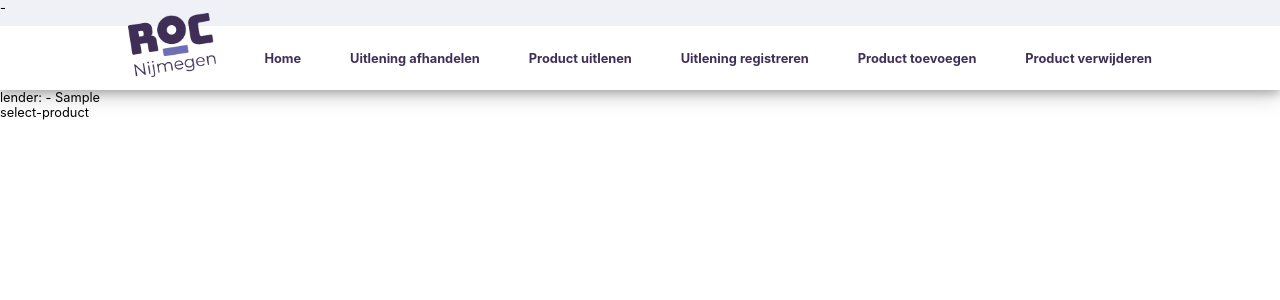
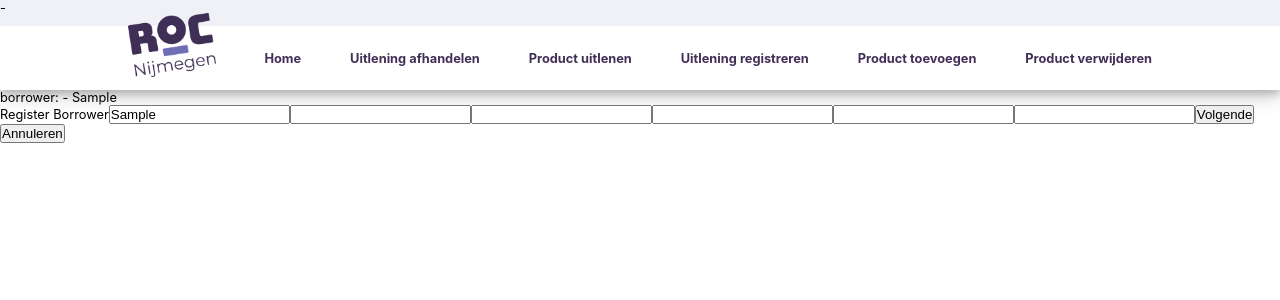
Before and after one commit to odinVos/SysteemBeheer, a React (Create React App) app in the folder systeem-beheer/: page /create-lend in a window 1280 px wide. Both pictures are taken after typing "Sample" into the empty fields and a click on the button "Volgende". Shown: the top 300 px of the page. Built offline with nearby package versions, Linux system fonts and the light colour scheme.

Commit message:
Changed naming and types afther  merge

```diff
--- a/systeem-beheer/src/components/CreateLendWizard.tsx
+++ b/systeem-beheer/src/components/CreateLendWizard.tsx
@@ -1,20 +1,30 @@
 import React, { useState } from "react";
 import { Navigate, Route, Routes, useNavigate } from "react-router-dom";
 import Borrower from "../models/Borrower";
-import ScanPasLender from "./wizardCards/ScanPasLender";
-import RegisterLender from "./RegisterLender";
+import ScanPassBorrower from "./wizardCards/ScanPassBorrower";
+import RegisterBorrower from "./RegisterBorrower";
 
 function CreateLendWizard() {
   const navigate = useNavigate();
 
-  const [lender, setLender] = useState<Borrower | undefined>(undefined);
+  const [borrower, setBorrower] = useState<Borrower>({
+        id: "",
+        name: "",
+        surname: "",
+        passNumber: "",
+        studentNumber: "",
+        cohort: "",
+        education: "",
+        lastTimeLend: new Date()
+  });
+
   const [activePage, setActivePage] = useState<string>("scan-pas");
 
-  function setLenderAndGoToNextPage(lender: Borrower) {
-    setLender(lender);
+  function setborrowerAndGoToNextPage(borrower: Borrower) {
+    setBorrower(borrower);
 
-    if (lender.id == undefined) {
-      setActivePage("register-lender");
+    if (borrower.id == "") {
+      setActivePage("register-borrower");
       return;
     }
 
@@ -22,14 +32,14 @@ function CreateLendWizard() {
   }
 
   const pages: { [key: string]: React.ReactNode } = {
-    "scan-pas": <ScanPasLender setLender={setLenderAndGoToNextPage}/>,
-    "register-lender": <RegisterLender lender={lender!} setLender={setLenderAndGoToNextPage}/>,
+    "scan-pas": <ScanPassBorrower setBorrower={setborrowerAndGoToNextPage}/>,
+    "register-borrower": <RegisterBorrower borrower={borrower} setBorrower={setborrowerAndGoToNextPage}/>,
     "select-product": <div>select-product</div>,
   };
 
   return (
     <div>
-      lender: {lender?.name} - {lender?.passNumber}
+      borrower: {borrower?.name} - {borrower?.passNumber}
       <div></div>
       {pages[activePage]}
     </div>
--- /dev/null
+++ b/systeem-beheer/src/components/RegisterBorrower.tsx
@@ -0,0 +1,50 @@
+import React from "react";
+import CreateBorrower from "../models/CreateBorrower";
+import Borrower from "../models/Borrower";
+
+function RegisterBorrower(props:{borrower: Borrower, setBorrower: (borrower: Borrower) => void }) {
+  function createBorrower(borrower: CreateBorrower): Borrower | undefined{
+    return undefined;
+  }
+
+  function handleSubmit(formData: FormData) {
+    const passNumber: string = formData.get("pasnummer") as string;
+    const name: string = formData.get("name") as string;
+    const surname: string = formData.get("surname") as string;
+    const studentNumber: string = formData.get("studentNumber") as string;
+    const studie: string = formData.get("studie") as string;
+    const cohort: string = formData.get("cohort") as string;
+    const borrowerFormData: CreateBorrower = {
+      passNumber: passNumber,
+      name: name,
+      surname: surname,
+      studentNumber: studentNumber,
+      education: studie,
+      cohort: cohort,
+    };
+
+    const borrower: Borrower | undefined = createBorrower(borrowerFormData);
+
+    if(borrower == undefined){
+      return;
+    }
+
+    props.setBorrower(borrower);
+  }
+
+  return (
+    <form action={handleSubmit}>
+      Register Borrower
+      <input type="text" name="pasnummer" defaultValue={props.borrower.passNumber}/>
+      <input type="text" name="studentNumber" defaultValue={props.borrower.studentNumber}/>
+      <input type="text" name="name" defaultValue={props.borrower.name}/>
+      <input type="text" name="surname" defaultValue={props.borrower.surname}/>
+      <input type="text" name="education" defaultValue={props.borrower.education}/>
+      <input type="text" name="cohort" defaultValue={props.borrower.cohort}/>
+      <button type="submit">Volgende</button>
+      <button type="button">Annuleren</button>
+    </form>
+  )
+}
+
+export default RegisterBorrower;
--- a/systeem-beheer/src/components/RegisterLender.tsx
+++ /dev/null
@@ -1,50 +0,0 @@
-import React from "react";
-import Lender from "../models/Lender";
-import CreateLender from "../models/CreateLender";
-
-function RegisterLender(prop: {lender: Partial<Lender>, setLender: (lender: Lender) => void }) {
-  function createLender(lender: CreateLender): Lender | undefined{
-    return undefined;
-  }
-
-  function handleSubmit(formData: FormData) {
-    const passNumber: string = formData.get("pasnummer") as string;
-    const name: string = formData.get("name") as string;
-    const surName: string = formData.get("surName") as string;
-    const studentNumber: string = formData.get("studentNumber") as string;
-    const studie: string = formData.get("studie") as string;
-    const cohort: string = formData.get("cohort") as string;
-    const lenderFormData: CreateLender = {
-      pasNumber: passNumber,
-      name: name,
-      surName: surName,
-      studentNumber: studentNumber,
-      education: studie,
-      cohort: cohort,
-    };
-
-    const lender: Lender | undefined = createLender(lenderFormData);
-
-    if(lender == undefined){
-      return;
-    }
-
-    createLender(lender);
-  }
-
-  return (
-    <form action={handleSubmit}>
-      Register Lender
-      <input type="text" name="pasnummer" defaultValue={prop.lender.pasNumber}/>
-      <input type="text" name="studentNumber"/>
-      <input type="text" name="name"/>
-      <input type="text" name="surName"/>
-      <input type="text" name="studie"/>
-      <input type="text" name="cohort"/>
-      <button type="submit">Volgende</button>
-      <button type="button">Annuleren</button>
-    </form>
-  )
-}
-
-export default RegisterLender;
--- a/systeem-beheer/src/components/wizardCards/ScanPasLender.tsx
+++ b/systeem-beheer/src/components/wizardCards/ScanPassBorrower.tsx
@@ -1,11 +1,10 @@
 import React from "react";
-import Lender from "../../models/Borrower";
 import NavBar from "../NavBar";
 import "./WizardCards.css";
 import Borrower from "../../models/Borrower";
 
-function ScanPasLender(props: { setLender: (lender: Borrower) => void }) {
-  function getLenderByPassNumber(passNumber: string): Borrower | undefined {
+function ScanPassBorrower(props: { setBorrower: (borrower: Borrower) => void }) {
+  function getBorrowerByPassNumber(passNumber: string): Borrower | undefined {
     if (passNumber === "12345") {
       return {
         id: "1",
@@ -23,11 +22,11 @@ function ScanPasLender(props: { setLender: (lender: Borrower) => void }) {
 
   function handleSubmit(formData: FormData) {
     const passNumber: string = formData.get("passNumber") as string;
-    var lender: Borrower | undefined = getLenderByPassNumber(
+    var borrower: Borrower | undefined = getBorrowerByPassNumber(
       passNumber as string
     );
-    if (lender == undefined) {
-      lender = {
+    if (borrower == undefined) {
+      borrower = {
         id: "",
         name: "",
         surname: "",
@@ -38,7 +37,7 @@ function ScanPasLender(props: { setLender: (lender: Borrower) => void }) {
         lastTimeLend: new Date()
       };
     }
-    props.setLender(lender);
+    props.setBorrower(borrower);
   }
 
   return (
@@ -64,4 +63,4 @@ function ScanPasLender(props: { setLender: (lender: Borrower) => void }) {
   );
 }
 
-export default ScanPasLender;
+export default ScanPassBorrower;
--- /dev/null
+++ b/systeem-beheer/src/models/CreateBorrower.ts
@@ -0,0 +1,10 @@
+interface CreateBorrower {
+  studentNumber: string;
+  name: string;
+  surname: string;
+  cohort: string;
+  education: string;
+  passNumber: string;
+}
+
+export default CreateBorrower;
--- a/systeem-beheer/tsconfig.json
+++ b/systeem-beheer/tsconfig.json
@@ -22,5 +22,5 @@
   },
   "include": [
     "src"
-  ]
+, "src/components/ScanPasBorrower.tsx"  ]
 }
```
Also changed, not shown: systeem-beheer/src/components/ScanPasBorrower.tsx (added, +51 -0 lines), systeem-beheer/src/models/CreateLender.tsx (deleted, +0 -10 lines).
